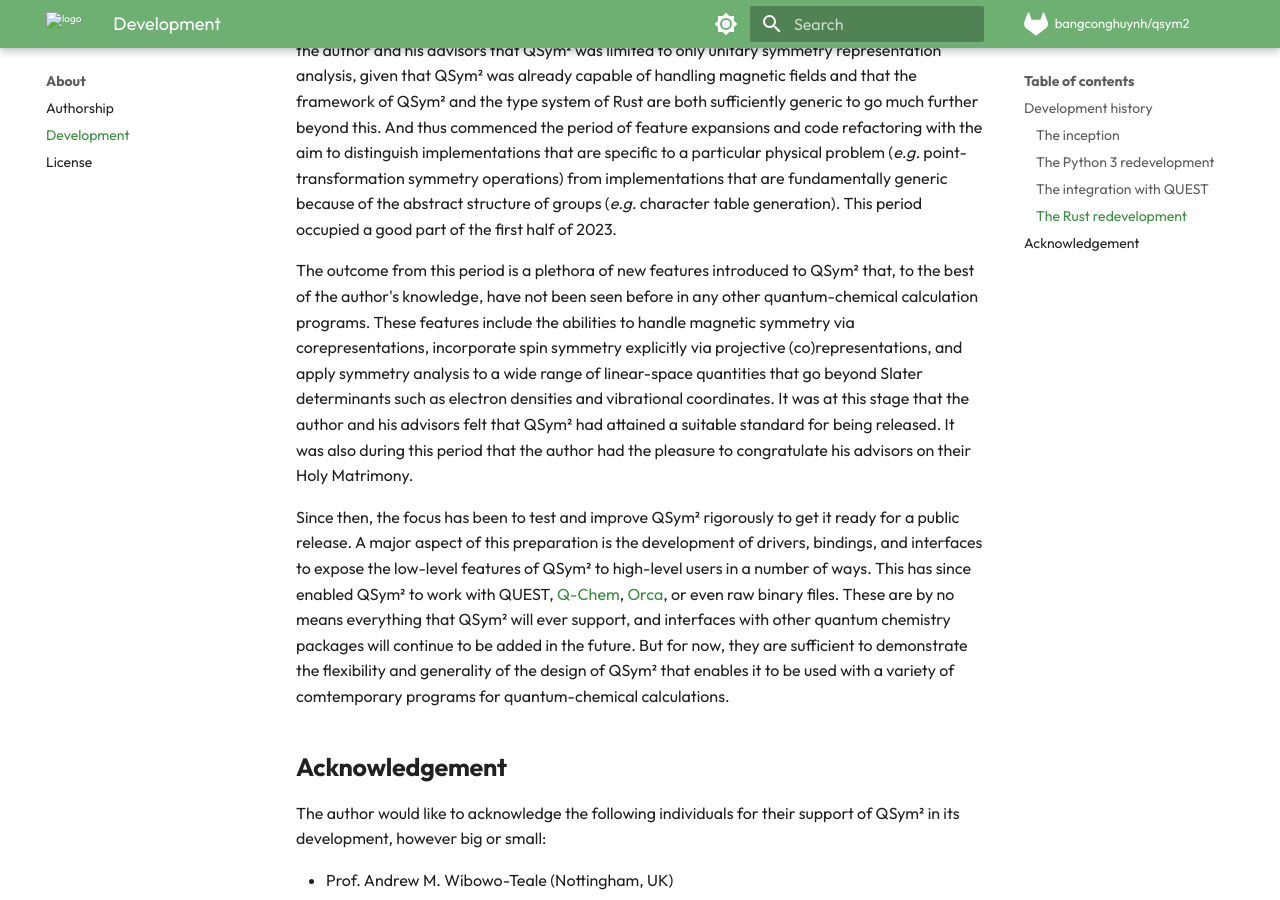
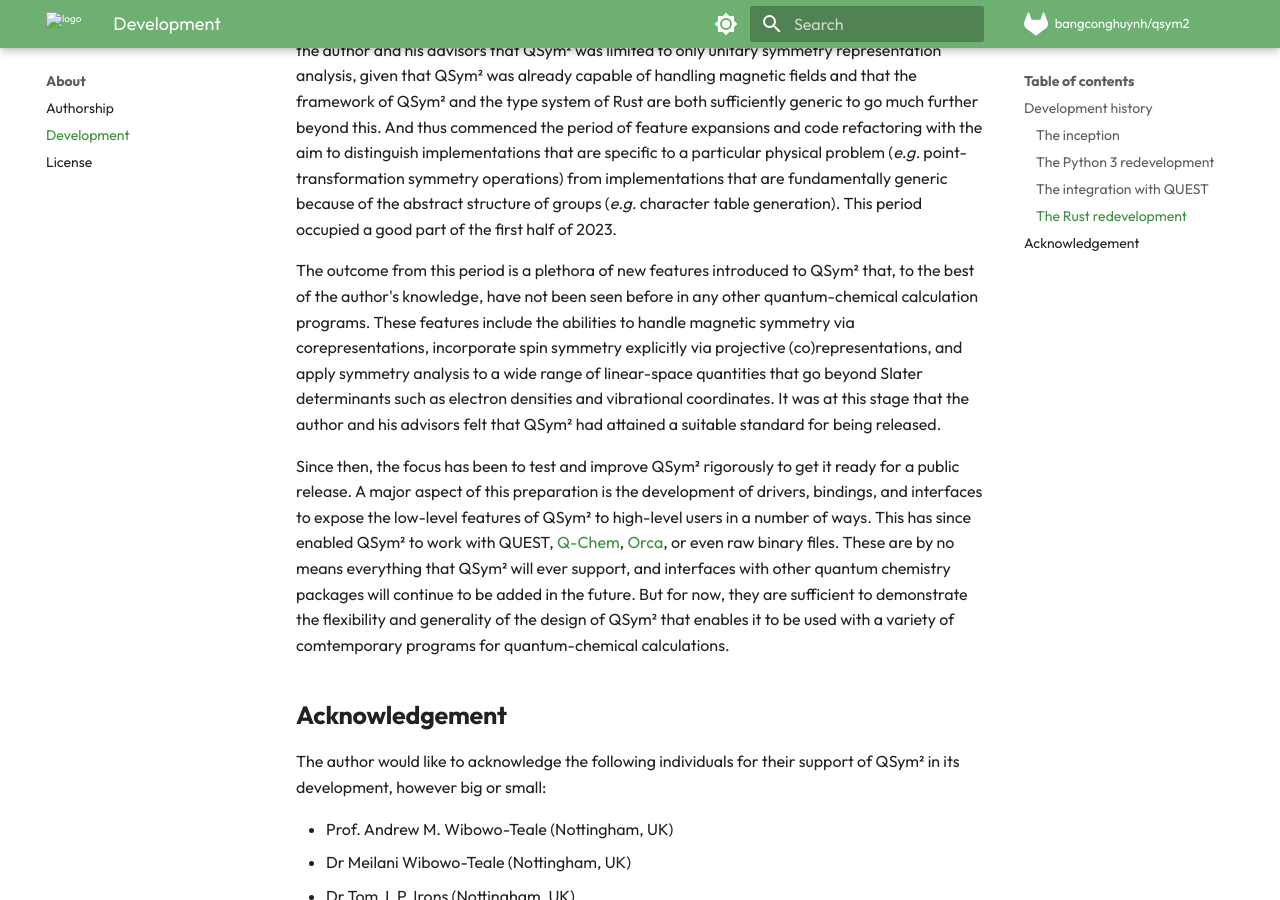
Before and after one commit to bangconghuynh/qsym2, an MkDocs documentation site: the page built from docs/docs/about/development.md, in a window 1280 px wide and 900 px high, scrolled down 2626 px. Built offline with MkDocs 1.6.1 and Material for MkDocs 9.7.7, drawn with Linux system fonts in a browser that asks for light colours; comment, search, counter and statistics services are not loaded.

Commit message:
Updated docs.

```diff
--- a/docs/docs/about/development.md
+++ b/docs/docs/about/development.md
@@ -67,7 +67,6 @@ This period occupied a good part of the first half of 2023.
 The outcome from this period is a plethora of new features introduced to QSym² that, to the best of the author's knowledge, have not been seen before in any other quantum-chemical calculation programs.
 These features include the abilities to handle magnetic symmetry via corepresentations, incorporate spin symmetry explicitly via projective (co)representations, and apply symmetry analysis to a wide range of linear-space quantities that go beyond Slater determinants such as electron densities and vibrational coordinates.
 It was at this stage that the author and his advisors felt that QSym² had attained a suitable standard for being released.
-It was also during this period that the author had the pleasure to congratulate his advisors on their Holy Matrimony.
 
 Since then, the focus has been to test and improve QSym² rigorously to get it ready for a public release.
 A major aspect of this preparation is the development of drivers, bindings, and interfaces to expose the low-level features of QSym² to high-level users in a number of ways.
```
